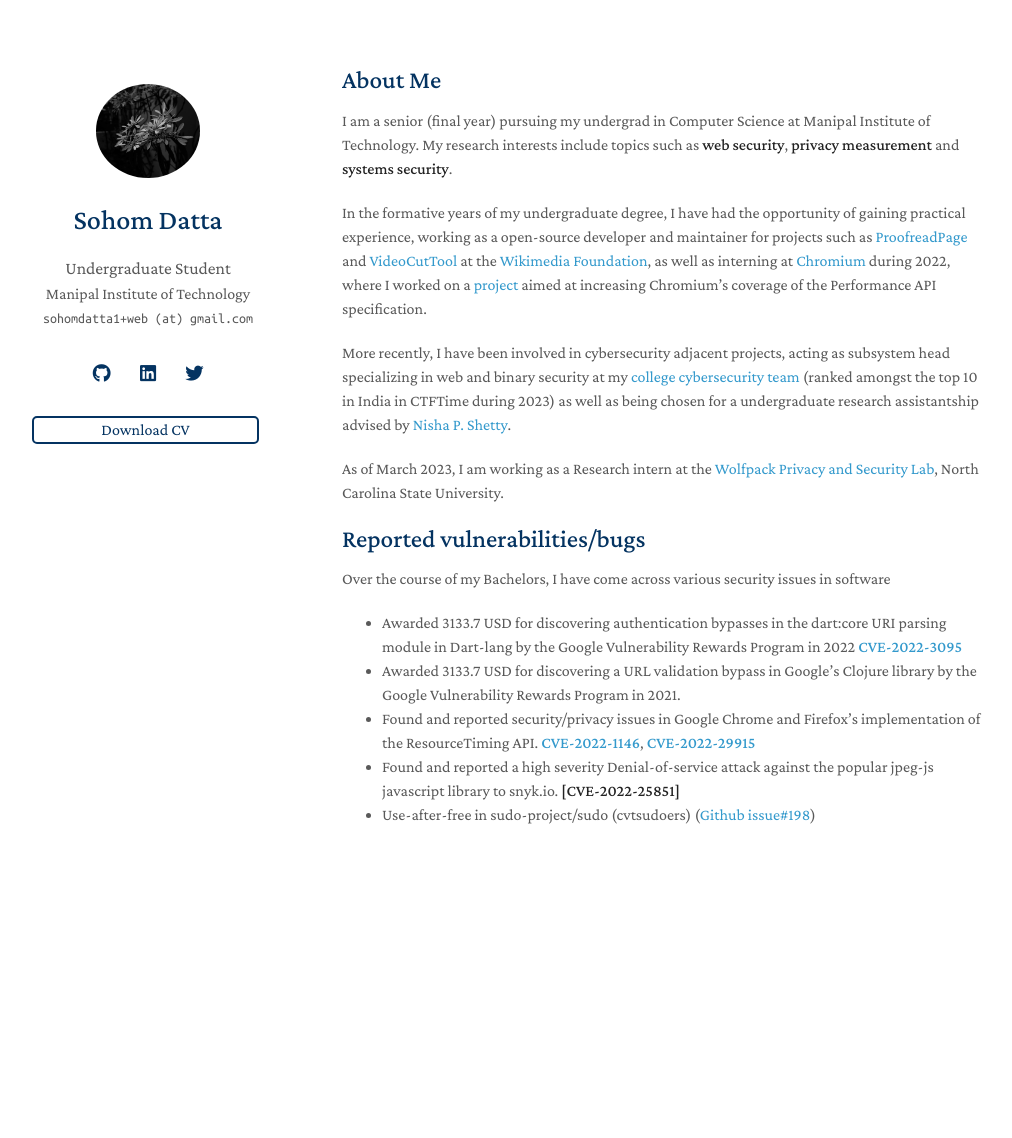
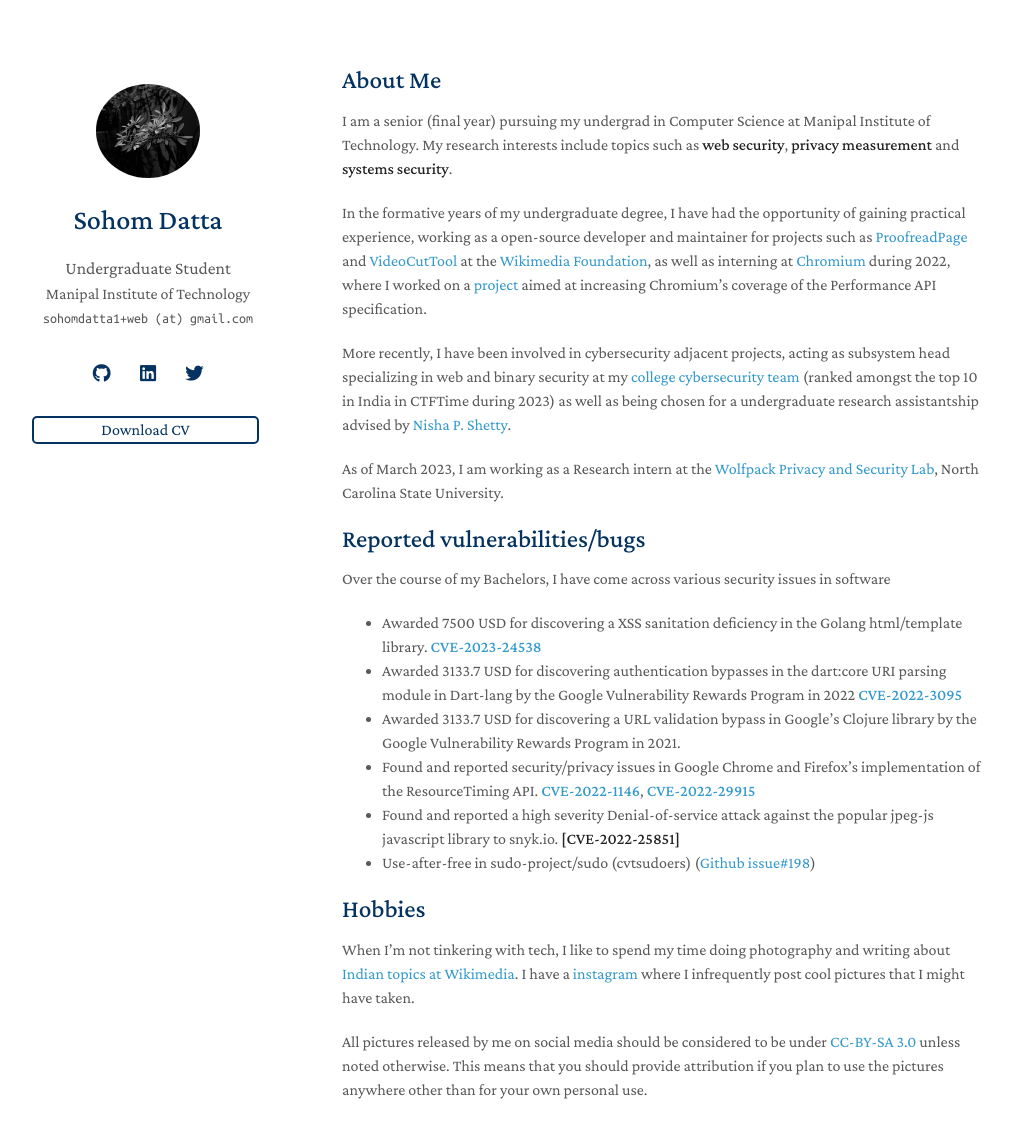
Before and after one commit to sohomdatta1/sohomdatta1.github.io, a Jekyll site: the page built from index.md, in a window 1280 px wide and 1196 px high. Shown: the top 1138 px of the window, without its empty margins (128-1140 px from the left). Built offline with Jekyll 4.4.1, drawn with Linux system fonts in a browser that asks for light colours; nearby versions of some CDN libraries; a style sheet for code colours, icons or effects is not loaded; our own code applies the rules of GitHub Pages for plain Markdown files.

Commit message:
Add hobbies section

```diff
--- a/index.md
+++ b/index.md
@@ -8,7 +8,7 @@ I am a senior (final year) pursuing my undergrad in Computer Science at Manipal
 
 In the formative years of my undergraduate degree, I have had the opportunity of gaining practical experience, working as a open-source developer and maintainer for projects such as [ProofreadPage](https://mediawiki.org/wiki/Extension:ProofreadPage) and [VideoCutTool](https://commons.wikimedia.org/wiki/COM:VideoCutTool) at the [Wikimedia Foundation](https://wikimediafoundation.org), as well as interning at [Chromium](https://chromium.org) during 2022, where I worked on a [project](https://summerofcode.withgoogle.com/archive/2022/projects/Vqi9wYEF) aimed at increasing Chromium's coverage of the Performance API specification.
 
-More recently, I have been involved in cybersecurity adjacent projects, acting as subsystem head specializing in web and binary security at my [college cybersecurity team](https://ctftime.org/team/62713/) (ranked amongst the top 10 in India in CTFTime during 2023) as well as being chosen for a  undergraduate research assistantship advised by [Nisha P. Shetty](https://manipal.edu/mit/department-faculty/faculty-list/nisha-p-shetty/_jcr_content.html).
+More recently, I have been involved in cybersecurity adjacent projects, acting as subsystem head specializing in web and binary security at my [college cybersecurity team](https://ctftime.org/team/62713/) (ranked amongst the top 10 in India in CTFTime during 2023) as well as being chosen for a undergraduate research assistantship advised by [Nisha P. Shetty](https://manipal.edu/mit/department-faculty/faculty-list/nisha-p-shetty/_jcr_content.html).
 
 As of March 2023, I am working as a Research intern at the [Wolfpack Privacy and Security Lab](https://wspr.csc.ncsu.edu/), North Carolina State University.
 
@@ -16,6 +16,7 @@ As of March 2023, I am working as a Research intern at the [Wolfpack Privacy and
 
 Over the course of my Bachelors, I have come across various security issues in software
 
+- Awarded 7500 USD for discovering a XSS sanitation deficiency in the Golang html/template library. **[CVE-2023-24538](https://nvd.nist.gov/vuln/detail/CVE-2023-24538)**
 - Awarded 3133.7 USD for discovering authentication bypasses in the dart:core URI parsing module in Dart-lang by
 the Google Vulnerability Rewards Program in 2022 **[CVE-2022-3095](https://nvd.nist.gov/vuln/detail/CVE-2022-3095)**
 - Awarded 3133.7 USD for discovering a URL validation bypass in Google’s Clojure library by the Google Vulnerability
@@ -24,3 +25,9 @@ Rewards Program in 2021.
 API. **[CVE-2022-1146](https://nvd.nist.gov/vuln/detail/CVE-2022-1146)**, **[CVE-2022-29915](https://nvd.nist.gov/vuln/detail/CVE-2022-29915)**
 - Found and reported a high severity Denial-of-service attack against the popular jpeg-js javascript library to snyk.io. **[CVE-2022-25851]**
 - Use-after-free in sudo-project/sudo (cvtsudoers) ([Github issue#198](https://github.com/sudo-project/sudo/issues/198))
+
+## Hobbies
+
+When I'm not tinkering with tech, I like to spend my time doing photography and writing about [Indian topics at Wikimedia](https://en.wikipedia.org/wiki/Special:Contributions/Sohom_Datta). I have a [instagram](https://instagram.com/dattasohom) where I infrequently post cool pictures that I might have taken.
+
+All pictures released by me on social media should be considered to be under [CC-BY-SA 3.0](https://creativecommons.org/licenses/by-sa/3.0/) unless noted otherwise. This means that you should provide attribution if you plan to use the pictures anywhere other than for your own personal use.
```
